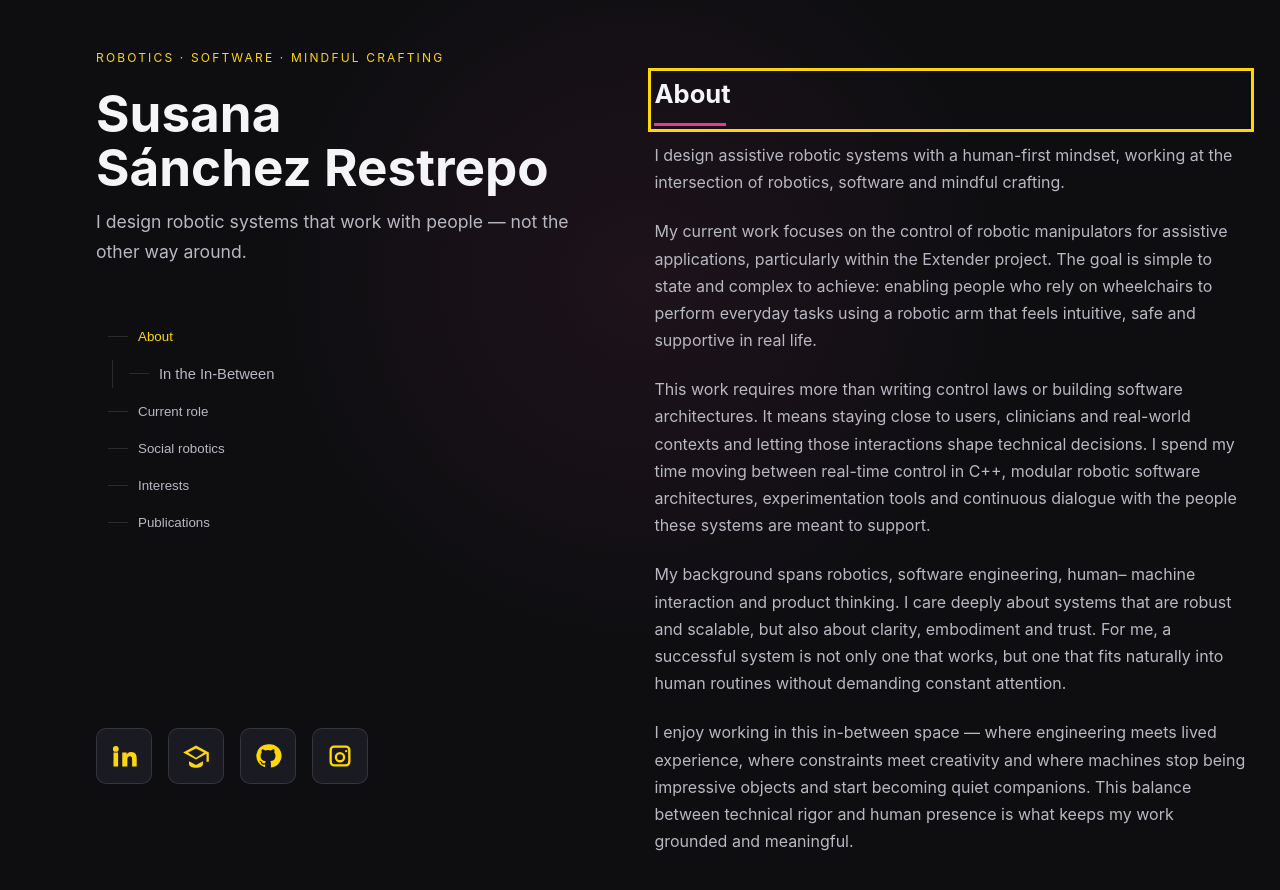
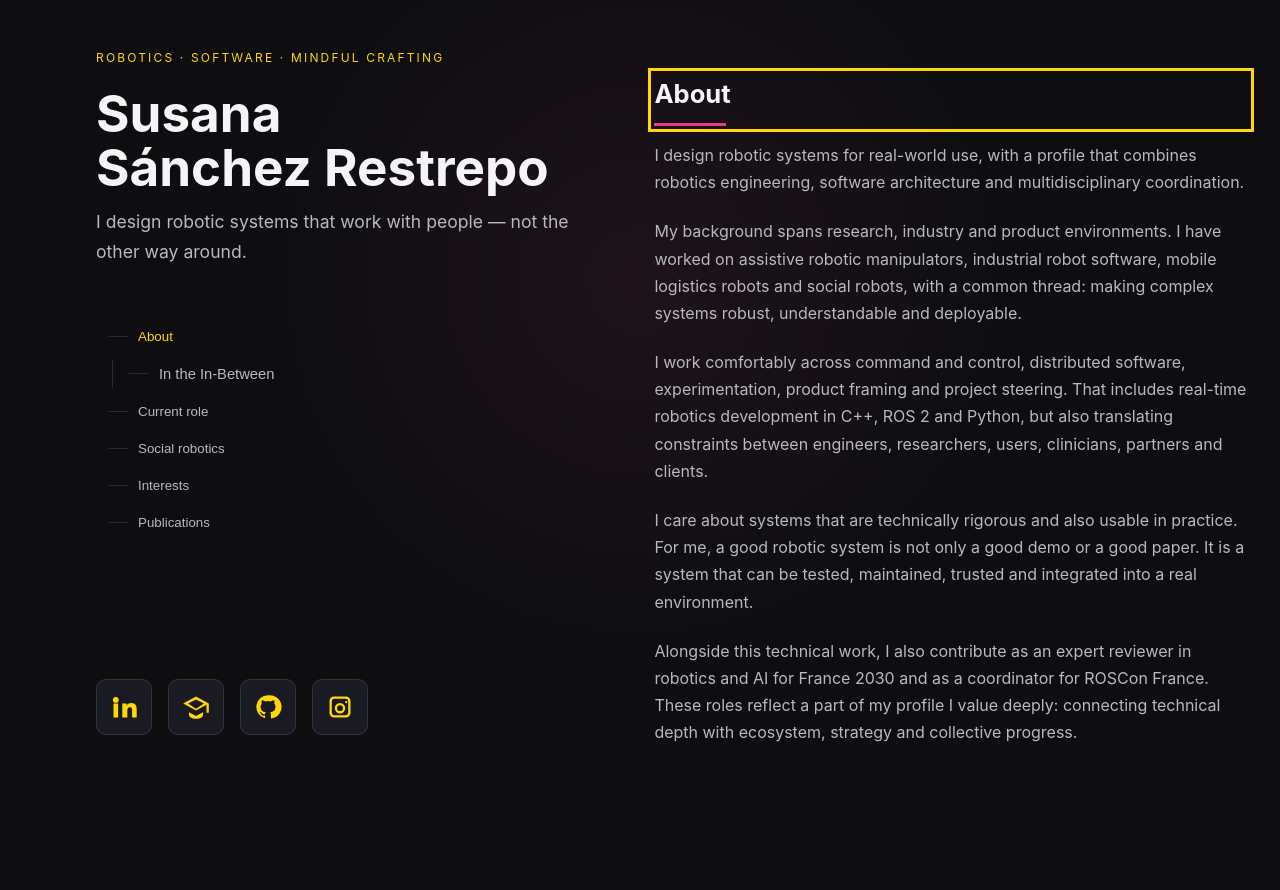
Before and after one commit to ssrpo/ssrpo.github.io, a React (Vite) app: page / in a window 1280 px wide. Shown: the top 890 px of the page. After the commit the page ends 819 px from the top, so only its background shows below. Built offline with nearby package versions, Linux system fonts and the light colour scheme.

Commit message:
refine website profile content

```diff
--- a/src/components/SectionContent.tsx
+++ b/src/components/SectionContent.tsx
@@ -22,42 +22,35 @@ export function SectionContent({
             About
           </h2>
           <p>
-            I design assistive robotic systems with a human-first mindset,
-            working at the intersection of robotics, software and mindful
-            crafting.
+            I design robotic systems for real-world use, with a profile that
+            combines robotics engineering, software architecture and
+            multidisciplinary coordination.
           </p>
           <p>
-            My current work focuses on the control of robotic manipulators
-            for assistive applications, particularly within the Extender
-            project. The goal is simple to state and complex to achieve:
-            enabling people who rely on wheelchairs to perform everyday
-            tasks using a robotic arm that feels intuitive, safe and
-            supportive in real life.
+            My background spans research, industry and product environments. I
+            have worked on assistive robotic manipulators, industrial robot
+            software, mobile logistics robots and social robots, with a common
+            thread: making complex systems robust, understandable and deployable.
           </p>
           <p>
-            This work requires more than writing control laws or building
-            software architectures. It means staying close to users,
-            clinicians and real-world contexts and letting those
-            interactions shape technical decisions. I spend my time moving
-            between real-time control in C++, modular robotic software
-            architectures, experimentation tools and continuous dialogue
-            with the people these systems are meant to support.
+            I work comfortably across command and control, distributed software,
+            experimentation, product framing and project steering. That includes
+            real-time robotics development in C++, ROS 2 and Python, but also
+            translating constraints between engineers, researchers, users,
+            clinicians, partners and clients.
           </p>
           <p>
-            My background spans robotics, software engineering, human–
-            machine interaction and product thinking. I care deeply about
-            systems that are robust and scalable, but also about clarity,
-            embodiment and trust. For me, a successful system is not only
-            one that works, but one that fits naturally into human routines
-            without demanding constant attention.
+            I care about systems that are technically rigorous and also usable
+            in practice. For me, a good robotic system is not only a good demo
+            or a good paper. It is a system that can be tested, maintained,
+            trusted and integrated into a real environment.
           </p>
           <p>
-            I enjoy working in this in-between space — where engineering
-            meets lived experience, where constraints meet creativity and
-            where machines stop being impressive objects and start becoming
-            quiet companions. This balance between technical rigor and
-            human presence
-            is what keeps my work grounded and meaningful.
+            Alongside this technical work, I also contribute as an expert
+            reviewer in robotics and AI for France 2030 and as a coordinator
+            for ROSCon France. These roles reflect a part of my profile I value
+            deeply: connecting technical depth with ecosystem, strategy and
+            collective progress.
           </p>
         </section>
       )}
@@ -109,16 +102,21 @@ export function SectionContent({
             assistive robotic manipulators at ISIR (Sorbonne University),
             within the{' '}
             <a
-              href="https://orthopus.com/fr/explorer/"
+              href="https://orthopus.com/explorer/"
               target="_blank"
               rel="noreferrer"
             >
               Extender
             </a>{' '}
-            project.
-            The project aims to enable wheelchair users to perform everyday
+            project. The goal is to enable wheelchair users to perform everyday
             tasks using an assistive robotic arm deployed in real-world
             contexts.
+          </p>
+          <p>
+            This work sits at the intersection of robotic control, software
+            modularity, user studies and clinical realities. It requires both
+            technical depth and close coordination between laboratory,
+            industrial and care-oriented stakeholders.
           </p>
 
           <h3>Technical activities</h3>
@@ -133,6 +131,9 @@ export function SectionContent({
             <li>
               Web interfaces for teleoperation and experiments (FastAPI and React)
             </li>
+            <li>
+              Shared software foundations deployed across several robot platforms
+            </li>
           </ul>
 
           <h3>Research activities</h3>
@@ -145,6 +146,9 @@ export function SectionContent({
             </li>
             <li>
               Scientific writing and paper submissions (ICRA)
+            </li>
+            <li>
+              Experimental design shaped by user, clinical and ecological constraints
             </li>
           </ul>
 
@@ -164,6 +168,9 @@ export function SectionContent({
             <li>
               Co-design sessions and experimental studies with users
             </li>
+            <li>
+              Coordination across researchers, engineers, clinicians and industrial partners
+            </li>
           </ul>
 
           <h3>Engagement & community</h3>
@@ -180,6 +187,9 @@ export function SectionContent({
             </li>
             <li>
               Participation in user-centered workshops and co-design events
+            </li>
+            <li>
+              Coordinator for ROSCon France and expert reviewer in robotics and AI for France 2030
             </li>
           </ul>
         </section>
@@ -252,15 +262,15 @@ export function SectionContent({
             Social & Interactive Robotics
           </h2>
           <p className="interest-description">
-            I work with iconic social robots designed to interact with people
-            in rich, expressive ways. These experiences teach me about physical
-            presence, social context and human–robot rapport — lessons that
-            continue to influence how I think about embodied interaction today.
+            I have worked with iconic social robots designed to interact with
+            people in expressive and situated ways. These experiences shaped how
+            I think about physical presence, context, trust and human–robot
+            rapport, and they continue to inform my current work.
           </p>
           <div className="robot-entry">
             <h3 className="interest-title">
               <a
-                href="https://en.wikipedia.org/wiki/Nao_(robot)"
+                href="https://aldebaran.com/en/"
                 target="_blank"
                 rel="noreferrer"
               >
@@ -286,60 +296,39 @@ export function SectionContent({
           <div className="robot-entry">
             <h3 className="interest-title">
               <a
-                href="https://en.wikipedia.org/wiki/Pepper_(robot)"
+                href="https://us.softbankrobotics.com/pepper"
                 target="_blank"
                 rel="noreferrer"
               >
-                Pepper robot (Aldebaran)
+                Pepper robot (SoftBank Robotics)
               </a>
             </h3>
             <div className="robot-meta">Social interaction robot</div>
             <p className="robot-description">
-              Pepper is a semi-humanoid robot designed to recognize basic human
-              emotions and engage people in everyday contexts. It was widely
-              showcased in retail, public spaces and research experiments
-              exploring social presence and robot-mediated interaction.
+              At SoftBank Robotics Europe, my work focused on perception,
+              interaction and expressivity for the Pepper robot, with the goal
+              of creating richer and more contextual interactions.
             </p>
             <h4 className="interest-subtitle">
               Enhancing expressivity and human–robot interaction
             </h4>
             <p className="robot-description">
-              At Aldebaran Robotics, my work focused on enhancing the expressivity
-              and human–robot interaction experience of the Pepper robot.
-            </p>
-            <p className="robot-description">
-              On the technical side, I contributed to improving the robot’s
-              environment awareness and perception capabilities, enabling more
-              contextual and responsive interactions. I also worked on expressive
-              interaction through voice, combining research in emotion theories,
-              affective computing and natural language processing for robotics.
-            </p>
-            <p className="robot-description">
-              This included the development of expressive text-to-speech systems,
-              exploring contextual prosody modification, style transfer and
-              emotion conveyed through voice using machine learning and deep
-              learning approaches. These explorations were driven by the idea
-              that voice is a powerful carrier of intention, emotion and social
-              presence.
+              I contributed to environment awareness, perception and expressive
+              voice interaction, combining robotics engineering with affective
+              computing, natural language processing and human–robot interaction
+              research.
             </p>
             <ul className="robot-sublist">
               <li>Environment awareness and perception strategies for social interaction</li>
               <li>Research in affective computing, emotion theories and NLP for robotics</li>
               <li>Expressive TTS systems using machine learning and deep learning</li>
               <li>Contextual prosody modulation and emotion-aware voice synthesis</li>
-              <li>Collaboration with PhD researchers on persuasion in HRI (H2020 ANIMATAS project)</li>
+              <li>Collaboration with PhD researchers in the H2020 ANIMATAS project</li>
             </ul>
             <p className="robot-description">
-              Beyond development and research, I supervised master’s students and
-              collaborated closely with PhD students within the European H2020
-              ANIMATAS project, exploring persuasion and social influence in
-              human–robot interaction.
-            </p>
-            <p className="robot-description">
-              This work sits at the crossroads of technology, psychology and
-              design — where robots become expressive artifacts and interaction
-              becomes a creative, relational experience rather than a purely
-              functional one.
+              I also supervised master’s students and collaborated with PhD
+              researchers, in a setting where technology, psychology and design
+              met very directly.
             </p>
             <div className="robot-image">
               <img
@@ -359,10 +348,10 @@ export function SectionContent({
             <div className="robot-meta">Assistive companion robot</div>
             <p className="robot-description">
               The Mirokaï robots, developed by Enchanted Tools, blend utility
-              with wonder to assist, engage and inspire in healthcare and social
-              environments. At Sorbonne University I’m also involved in
-              developing interactions with Miroki robots, exploring playful and
-              meaningful human-robot engagement.
+              with wonder in healthcare and social environments. At Sorbonne
+              University I am also involved in interaction-related work around
+              these robots, exploring playful and meaningful human-robot
+              engagement.
             </p>
             <div className="robot-image">
               <img
```
